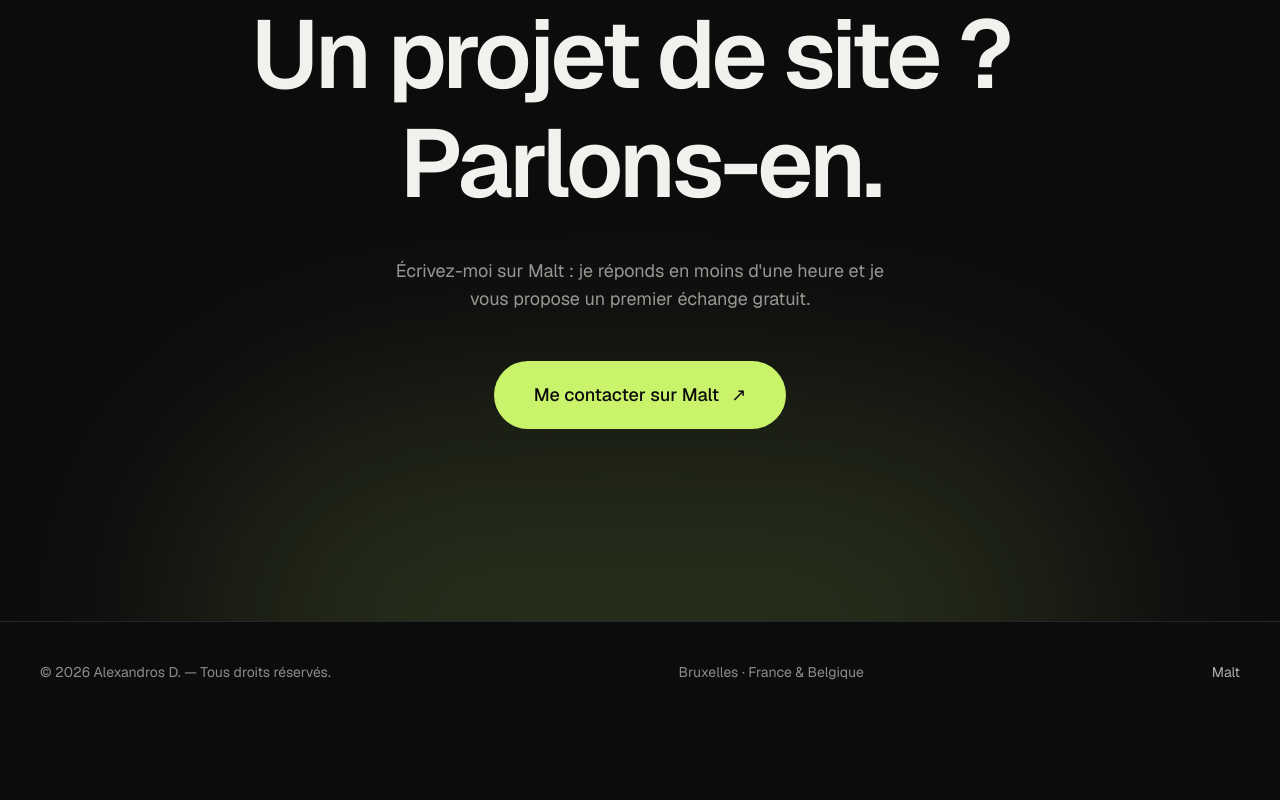
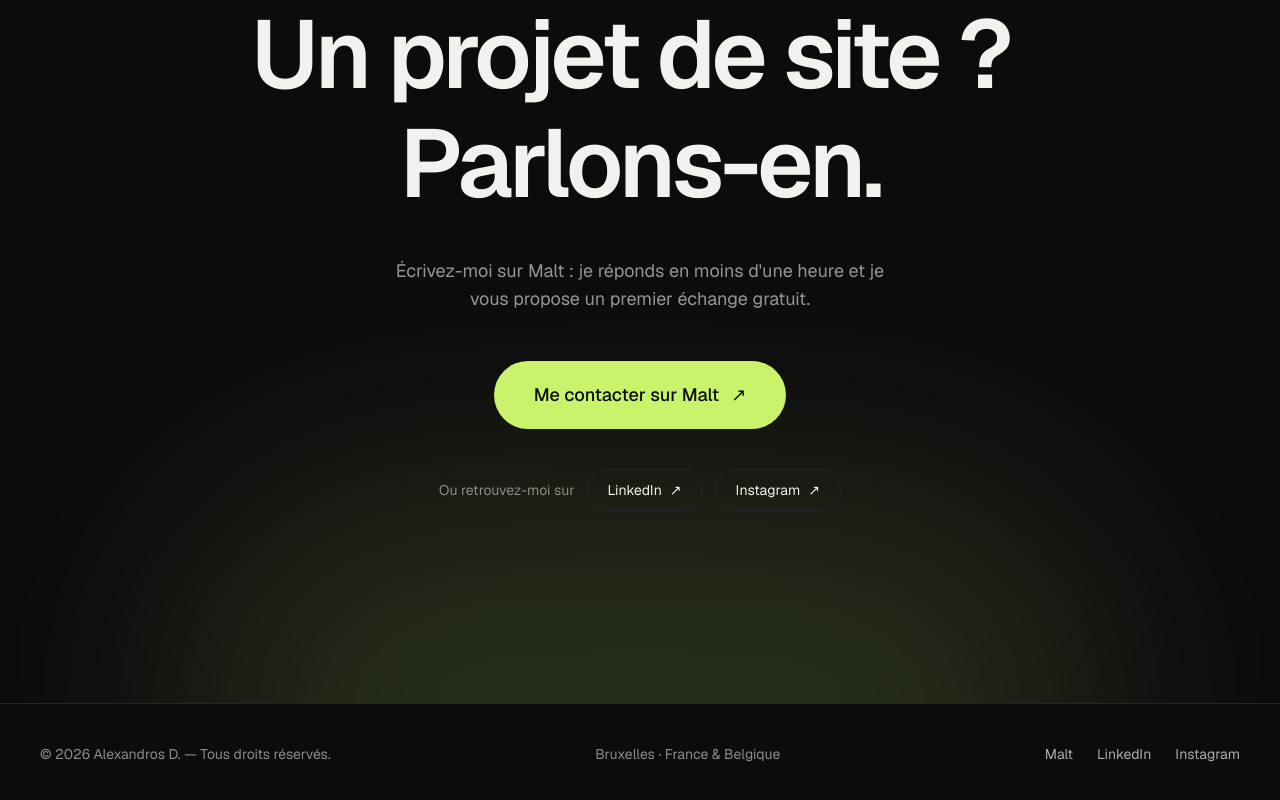
Before and after one commit to neckros21/portfolio, a Next.js app: page / in a window 1280 px wide. Shown: the part 4744-5544 px from the top of the page. Before the commit the page ends 5466 px from the top, so only its background shows below. Built offline with nearby package versions, Linux system fonts and the light colour scheme; no server answers.

Commit message:
feat: liens LinkedIn et Instagram

```diff
--- a/src/app/page.tsx
+++ b/src/app/page.tsx
@@ -12,7 +12,7 @@ const jsonLd = {
   name: site.name,
   jobTitle: "Développeur web",
   url: site.url,
-  sameAs: [site.malt],
+  sameAs: site.socials.map((s) => s.href),
   address: { "@type": "PostalAddress", addressLocality: "Bruxelles", addressCountry: "BE" },
   knowsAbout: site.stack,
 };
--- a/src/components/sections/Contact.tsx
+++ b/src/components/sections/Contact.tsx
@@ -32,6 +32,23 @@ export function Contact() {
             <span>↗</span>
           </motion.a>
         </Reveal>
+        <Reveal delay={0.4}>
+          <div className="mt-10 flex flex-wrap items-center justify-center gap-3">
+            <span className="text-sm text-dim">Ou retrouvez-moi sur</span>
+            {site.socials.slice(1).map((s) => (
+              <a
+                key={s.label}
+                href={s.href}
+                target="_blank"
+                rel="noopener"
+                className="group inline-flex items-center gap-2 rounded-full border border-line px-5 py-2.5 text-sm transition-colors hover:border-lime hover:text-lime"
+              >
+                {s.label}
+                <span className="transition-transform group-hover:translate-x-0.5 group-hover:-translate-y-0.5">↗</span>
+              </a>
+            ))}
+          </div>
+        </Reveal>
       </div>
     </section>
   );
--- a/src/components/sections/Footer.tsx
+++ b/src/components/sections/Footer.tsx
@@ -6,9 +6,13 @@ export function Footer() {
       <div className="mx-auto flex max-w-7xl flex-col gap-3 px-5 py-10 text-sm text-dim md:flex-row md:items-center md:justify-between md:px-10">
         <p>© 2026 Alexandros D. — Tous droits réservés.</p>
         <p>{site.area}</p>
-        <a href={site.malt} target="_blank" rel="noopener" className="link-underline text-snow/70">
-          Malt
-        </a>
+        <nav className="flex gap-6">
+          {site.socials.map((s) => (
+            <a key={s.label} href={s.href} target="_blank" rel="noopener" className="link-underline text-snow/70">
+              {s.label}
+            </a>
+          ))}
+        </nav>
       </div>
     </footer>
   );
--- a/src/content/site.ts
+++ b/src/content/site.ts
@@ -3,6 +3,11 @@ export const site = {
   role: "Développeur web — sites vitrines",
   area: "Bruxelles · France & Belgique",
   malt: "https://www.malt.fr/profile/alexandrosdrimis",
+  socials: [
+    { label: "Malt", href: "https://www.malt.fr/profile/alexandrosdrimis" },
+    { label: "LinkedIn", href: "https://www.linkedin.com/in/adrimis-407758203" },
+    { label: "Instagram", href: "https://www.instagram.com/alex.drimis/" },
+  ],
   url: process.env.NEXT_PUBLIC_SITE_URL ?? "https://portfolio-alexandros.vercel.app",
   description:
     "Alexandros D., développeur web à Bruxelles : sites vitrines modernes, rapides et bien référencés pour commerçants, artisans et PME. Découvrez mes réalisations.",
```
